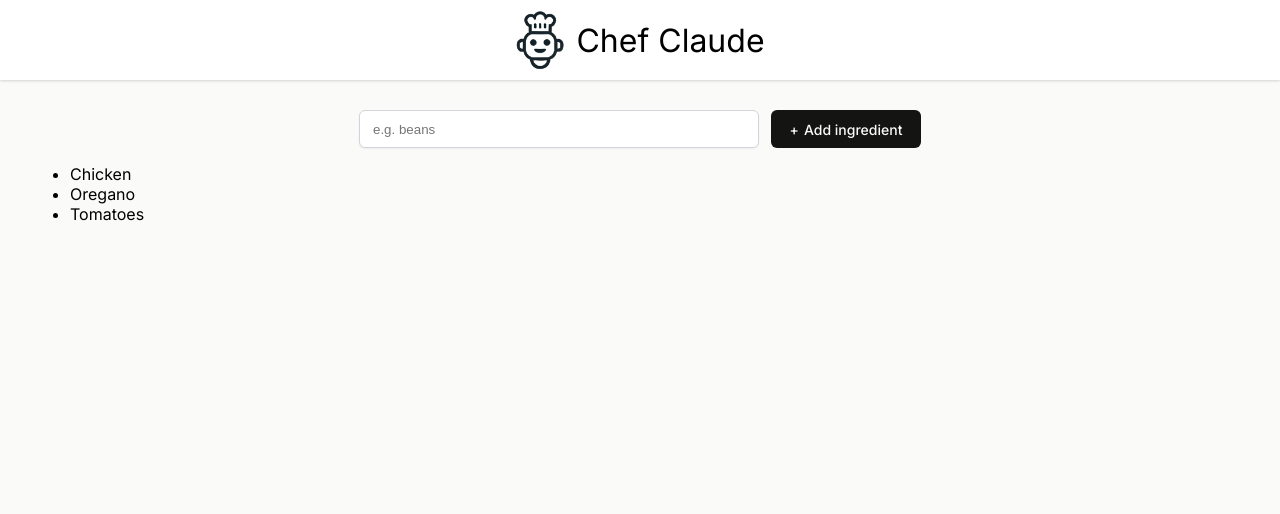
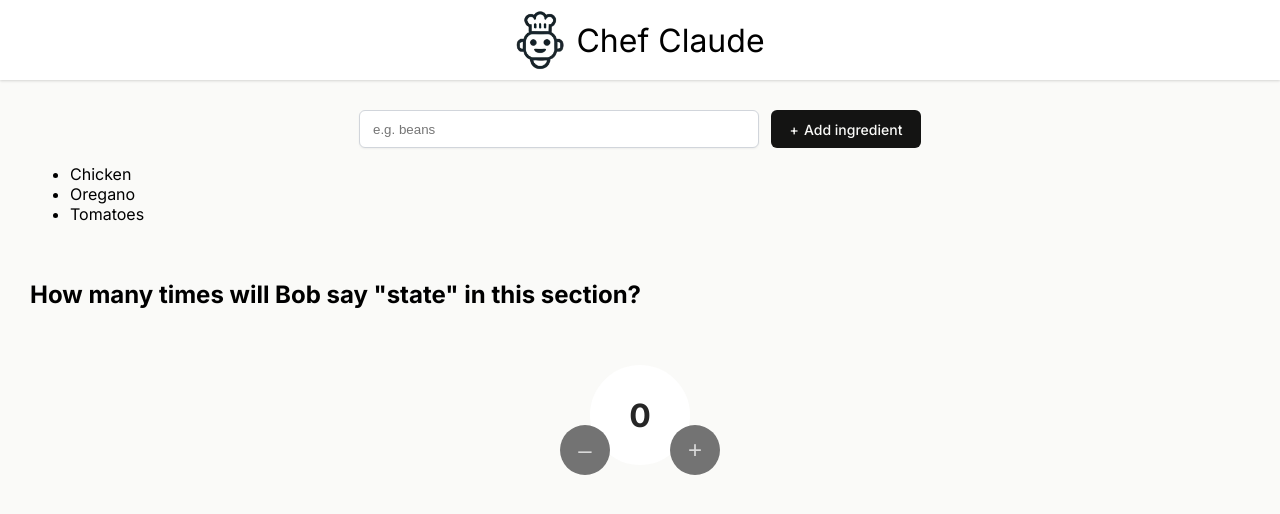
Before and after one commit to SekavArielight/chef-claude, a React (Vite) app: page / in a window 1280 px wide. Shown: the top 514 px of the page. Built offline with nearby package versions, Linux system fonts and the light colour scheme.

Commit message:
feat: add Counter component and integrate it into App; enhance styling for counter display

```diff
--- a/src/App.jsx
+++ b/src/App.jsx
@@ -1,12 +1,14 @@
 import React from "react";
 import Header from "./components/Header";
 import MainComponent from "./components/MainComponent";
+import Counter from "./components/Counter";
 
 const App = () => {
   return (
     <>
       <Header />
       <MainComponent/>
+      <Counter/>
     </>
   );
 };
--- /dev/null
+++ b/src/components/Counter.jsx
@@ -0,0 +1,30 @@
+import React, { useState } from "react";
+
+const Counter = () => {
+  const [count, setCount] = useState(0);
+
+  const addCount = () => {
+    setCount((prevCount) => prevCount + 1);
+  };
+
+  const subtractCount = () => {
+    setCount((prevCount) => prevCount - 1);
+  };
+
+  return (
+    <main className="container">
+      <h1>How many times will Bob say "state" in this section?</h1>
+      <div className="counter">
+        <button className="minus" onClick={subtractCount} aria-label="Decrease count">
+          –
+        </button>
+        <h2 className="count">{count}</h2>
+        <button className="plus" onClick={addCount} aria-label="Increase count">
+          +
+        </button>
+      </div>
+    </main>
+  );
+};
+
+export default Counter;
--- a/src/components/MainComponent.jsx
+++ b/src/components/MainComponent.jsx
@@ -30,6 +30,8 @@
       </form>
 
       <ul>{ingredientsListsItem}</ul>
+
+
     </main>
   );
 };
--- a/src/index.css
+++ b/src/index.css
@@ -66,3 +66,72 @@
     content: "+";
     margin-right: 5px;
 }
+
+
+/* COUNTER CSS */
+/*
+body {
+    margin: 0;
+    font-family: 'Inter', sans-serif;
+    background-color: #262626;
+    color: #D9D9D9;
+    padding: 20px;
+    display: flex;
+    justify-content: center;
+    align-items: center;
+} */
+
+.container {
+    display: flex;
+    flex-direction: column;
+}
+
+.container > h1 {
+    font-size: 1.5rem;
+    margin-top: 0;
+}
+
+.counter {
+    display: flex;
+    align-items: flex-end;
+    align-self: center;
+    margin-top: 40px;
+}
+
+.counter > button {
+    height: 50px;
+    width: 50px;
+    border-radius: 50%;
+    border: none;
+    cursor: pointer;
+    background-color: #737373;
+    color: #D9D9D9;
+    font-size: 1.5rem;
+}
+
+.counter > button:hover {
+    background-color: #404040;
+    color: #D9D9D9;
+}
+
+.count {
+    background-color: white;
+    height: 100px;
+    width: 100px;
+    border-radius: 50%;
+    display: flex;
+    justify-content: center;
+    align-items: center;
+    color: #262626;
+    margin-block: 0 10px;
+    font-size: 2rem;
+}
+
+.plus {
+    margin-left: -20px;
+}
+
+.minus {
+    margin-right: -20px;
+    z-index: 1;
+}
```
